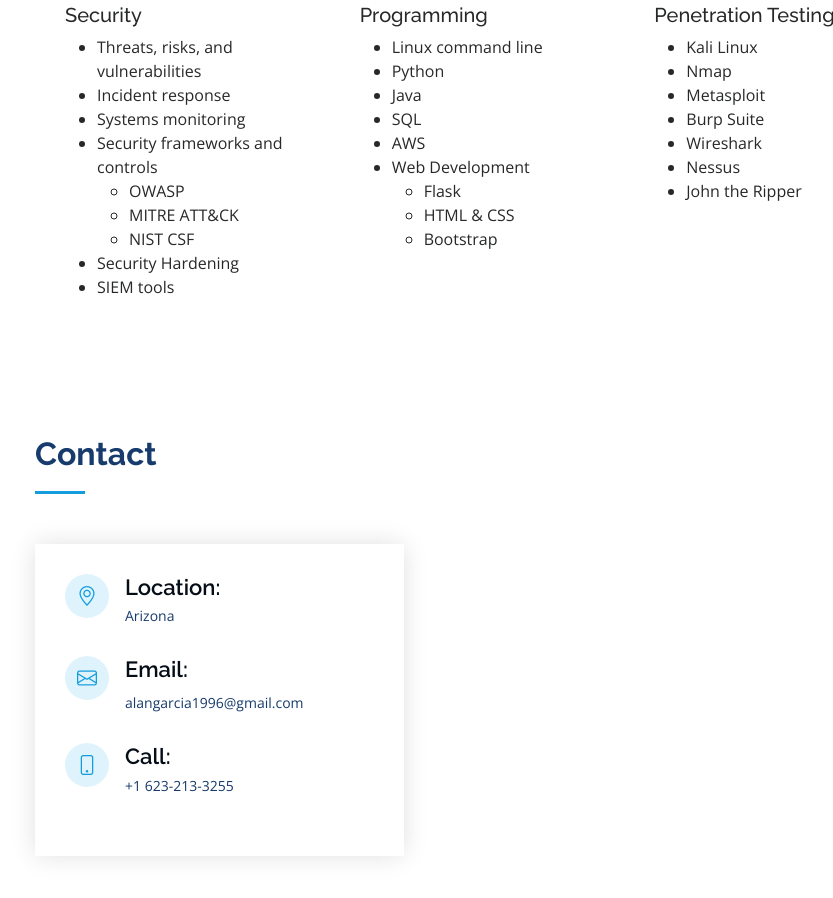
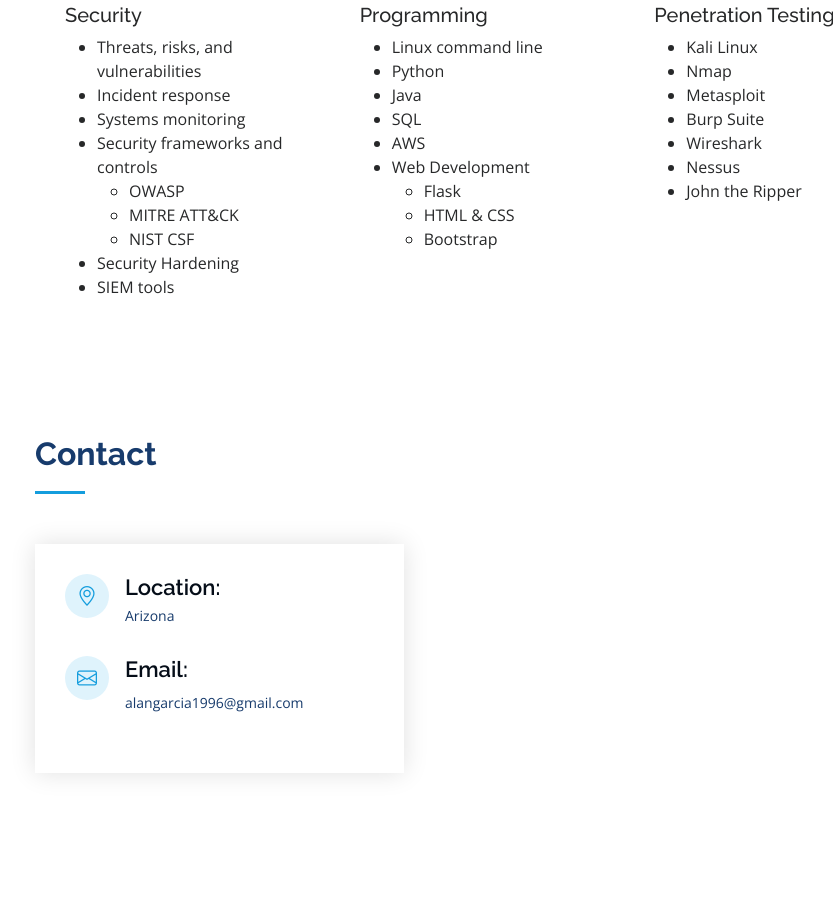
Before and after one commit to selidrium/Resume, a plain HTML site: page index.html in a window 1280 px wide. Shown: the part 3500-4398 px from the top of the page, without its empty margins (295-1128 px from the left). Drawn offline with nearby package versions, Linux system fonts and the light colour scheme.

Commit message:
Removed Contact Detail

```diff
--- a/index.html
+++ b/index.html
@@ -407,12 +407,6 @@
                 <p>alangarcia1996@gmail.com</p>
               </div>
 
-              <div class="phone">
-                <i class="bi bi-phone"></i>
-                <h4>Call:</h4>
-                <p>+1 623-213-3255</p>
-              </div>
-
             </div>
 
           </div>
```
